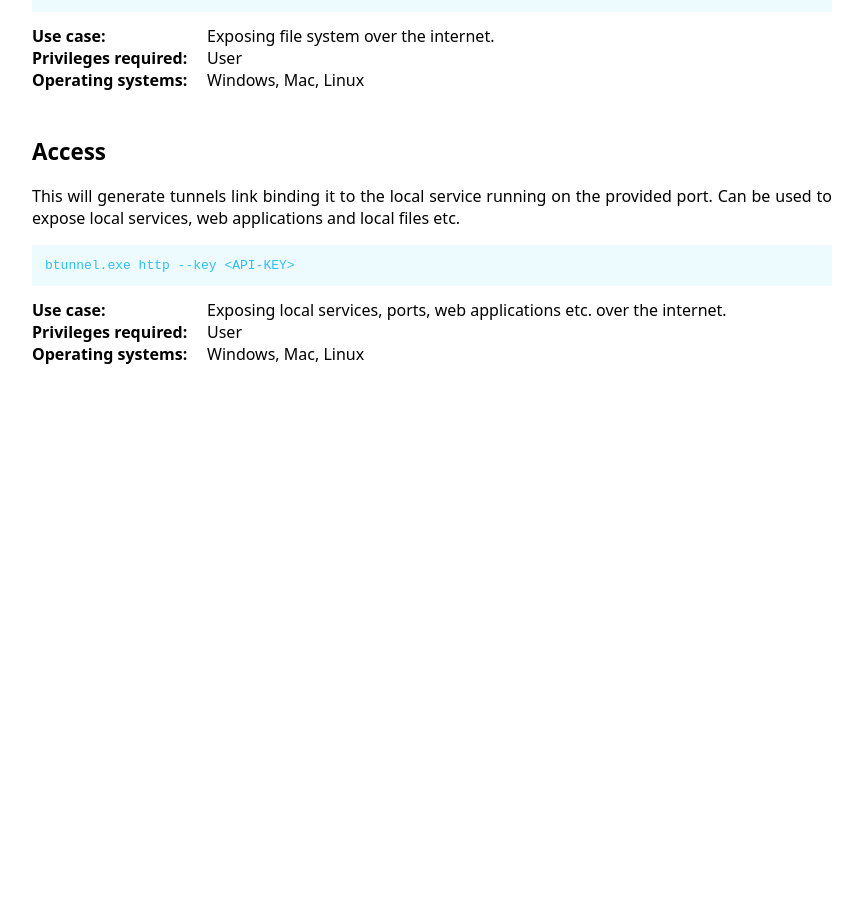
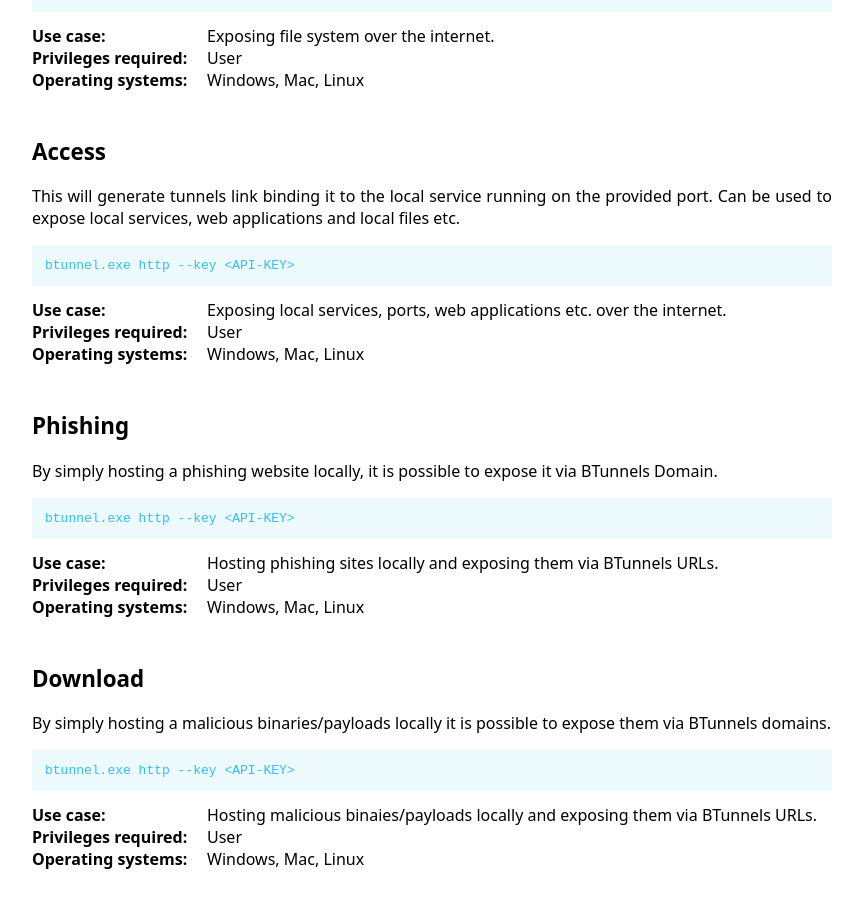
Before and after one commit to LOTTunnels/LOTTunnels.github.io, a Jekyll site: the page built from _lottunnels/Binaries/btunnels.md, in a window 1280 px wide and 900 px high, scrolled down 654 px. Shown: the whole window, without its empty margins (208-1071 px from the left). Built offline with Jekyll 4.4.1, drawn with Linux system fonts in a browser that asks for light colours; before the commit the page ends 1059 px from its top, so only the background shows below that.

Commit message:
BTunnels Update

```diff
--- a/_lottunnels/Binaries/btunnels.md
+++ b/_lottunnels/Binaries/btunnels.md
@@ -16,6 +16,18 @@
     Category: Access
     Privileges: User
     OperatingSystem: Windows, Mac, Linux
+  - Command: btunnel.exe http --key <API-KEY>
+    Description: By simply hosting a phishing website locally, it is possible to expose it via BTunnels Domain.
+    Usecase: Hosting phishing sites locally and exposing them via BTunnels URLs.
+    Category: Phishing
+    Privileges: User
+    OperatingSystem: Windows, Mac, Linux
+  - Command: btunnel.exe http --key <API-KEY>
+    Description: By simply hosting a malicious binaries/payloads locally it is possible to expose them via BTunnels domains.
+    Usecase: Hosting malicious binaies/payloads locally and exposing them via BTunnels URLs.
+    Category: Download
+    Privileges: User
+    OperatingSystem: Windows, Mac, Linux
 Full_Path:
   - Path: Downloaded version of Btunnels, which gets executed anywhere on the system.
 Detection:
```
